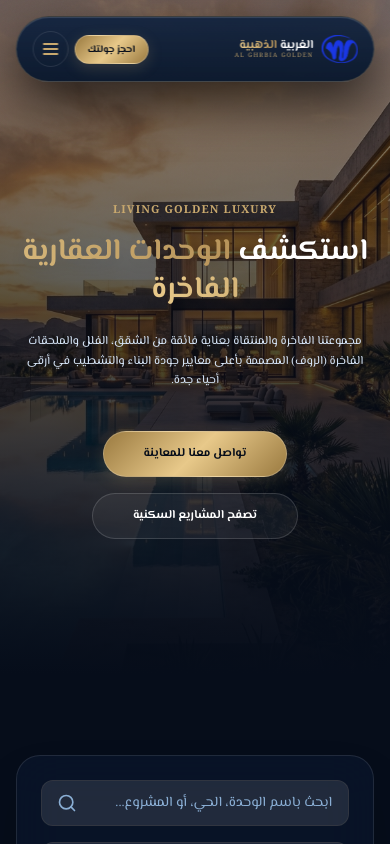
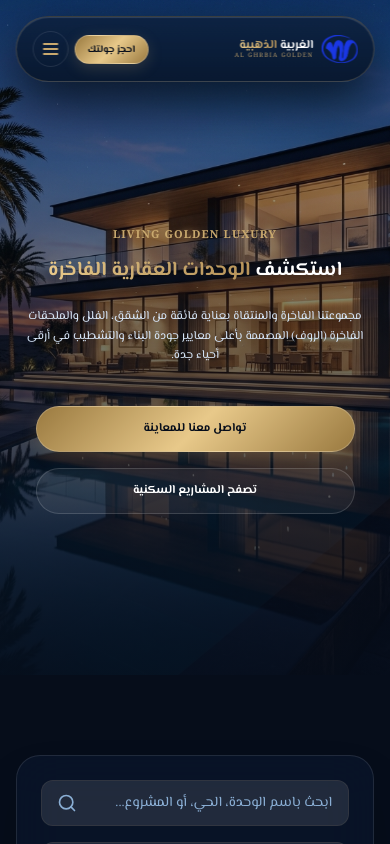
Before and after one commit to karemm2018/alghrbiagolde, a Next.js app: page /properties in a window 390 px wide. Shown: the top 844 px of the page. Built offline with nearby package versions, Linux system fonts and the light colour scheme; a web font is replaced by a local one.

Commit message:
style(properties): adjust hero overlay opacity, vertical padding, mobile title sizing, mobile button widths, and update background image

```diff
--- a/src/app/properties/page.tsx
+++ b/src/app/properties/page.tsx
@@ -492,12 +492,12 @@ export default function PropertiesPage() {
             priority
             className="object-cover scale-105"
           />
-          {/* Dark premium overlay for readability */}
-          <div className="absolute inset-0 bg-gradient-to-t from-[#060D1A] via-[#060D1A]/70 to-[#060D1A]/35"></div>
+          {/* Lightened premium overlay for readability and visual clarity */}
+          <div className="absolute inset-0 bg-gradient-to-t from-[#060D1A]/90 via-[#060D1A]/55 to-[#060D1A]/15"></div>
         </div>
 
-        {/* Banner Contents (Centered vertically with pt-16/pt-20 offset to balance navbar height) */}
-        <div className="relative z-10 max-w-5xl w-[90%] mx-auto text-center flex flex-col items-center justify-center pt-16 sm:pt-20">
+        {/* Banner Contents (Centered vertically with balanced padding to push it down below floating navbar) */}
+        <div className="relative z-10 max-w-5xl w-[90%] mx-auto text-center flex flex-col items-center justify-center pt-28 sm:pt-36 pb-12 sm:pb-16">
           <motion.span
             initial={{ opacity: 0, y: -10 }}
             animate={{ opacity: 1, y: 0 }}
@@ -510,7 +510,7 @@ export default function PropertiesPage() {
             initial={{ opacity: 0, y: 15 }}
             animate={{ opacity: 1, y: 0 }}
             transition={{ duration: 0.6, ease: [0.16, 1, 0.3, 1] }}
-            className="text-3xl sm:text-5xl lg:text-6xl font-black text-white leading-tight font-el-messiri mb-6 drop-shadow-xl text-center"
+            className="text-xl xs:text-2xl sm:text-5xl lg:text-6xl font-black text-white leading-tight font-el-messiri mb-6 drop-shadow-xl text-center"
           >
             استكشف <span className="bg-gradient-to-r from-gold-light via-gold-primary to-gold-warm bg-clip-text text-transparent">الوحدات العقارية الفاخرة</span>
           </motion.h1>
@@ -528,19 +528,19 @@ export default function PropertiesPage() {
             initial={{ opacity: 0, y: 15 }}
             animate={{ opacity: 1, y: 0 }}
             transition={{ duration: 0.8, delay: 0.2, ease: [0.16, 1, 0.3, 1] }}
-            className="flex flex-wrap items-center justify-center gap-4"
+            className="flex flex-col sm:flex-row items-center justify-center gap-4 w-full max-w-md sm:max-w-none px-4 sm:px-0"
           >
             <button
               type="button"
               onClick={openInquiry}
-              className="py-3.5 px-10 text-xs sm:text-sm font-bold btn-premium-gold rounded-full flex items-center justify-center gap-1.5 cursor-pointer font-el-messiri transition-all hover:scale-105 active:scale-95 shadow-lg shadow-gold-primary/10"
+              className="w-full sm:w-auto py-3.5 px-10 text-xs sm:text-sm font-bold btn-premium-gold rounded-full flex items-center justify-center gap-1.5 cursor-pointer font-el-messiri transition-all hover:scale-102 active:scale-98 shadow-lg shadow-gold-primary/10"
             >
               <span>تواصل معنا للمعاينة</span>
             </button>
 
             <Link
               href="/#projects-section"
-              className="py-3.5 px-10 text-xs sm:text-sm font-bold bg-white/5 hover:bg-white/10 text-white border border-white/15 hover:border-gold-primary/50 rounded-full flex items-center justify-center gap-1.5 transition-all duration-300 font-el-messiri hover:scale-105 active:scale-95"
+              className="w-full sm:w-auto py-3.5 px-10 text-xs sm:text-sm font-bold bg-white/5 hover:bg-white/10 text-white border border-white/15 hover:border-gold-primary/50 rounded-full flex items-center justify-center gap-1.5 transition-all duration-300 font-el-messiri hover:scale-102 active:scale-98 text-center"
             >
               <span>تصفح المشاريع السكنية</span>
             </Link>
```
Also changed, not shown: public/hero-bg-properties.png.
